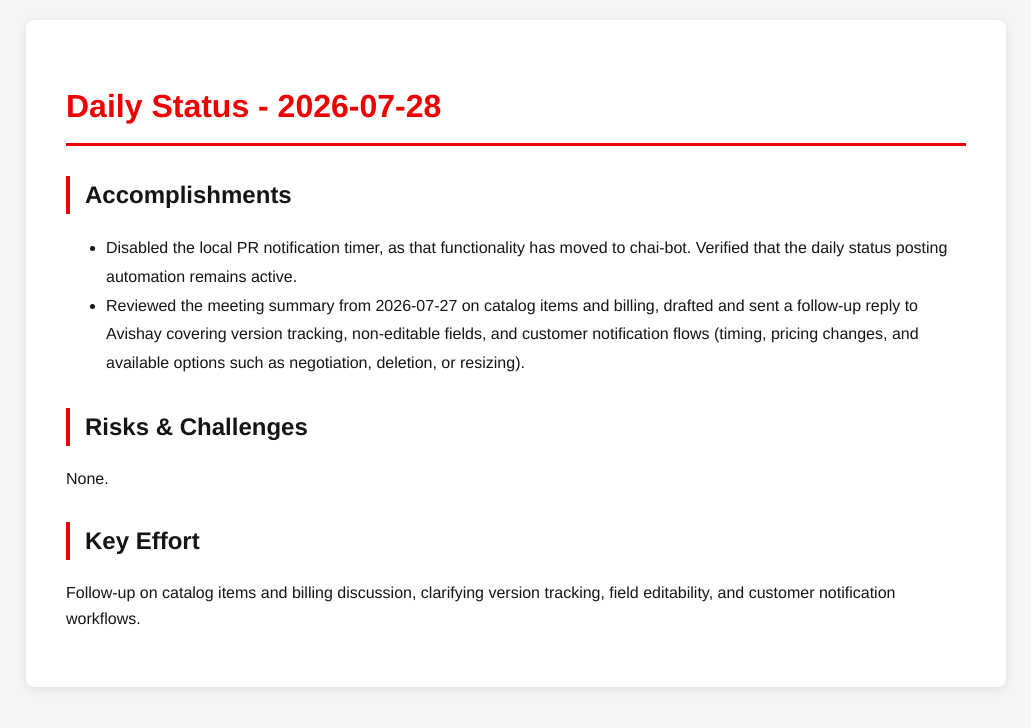
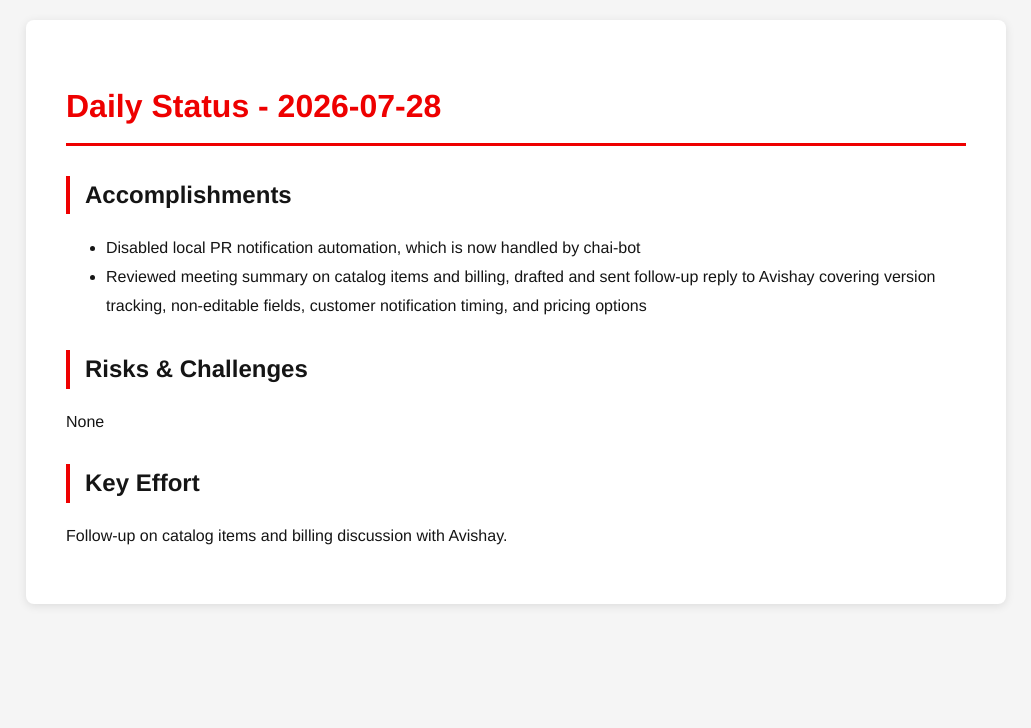
Before and after one commit to tzvatot/daily-status, a Jekyll site: the page built from 2026-07-28.md, in a window 1280 px wide. Shown: the top 728 px of the page, without its empty margins (124-1155 px from the left). Built offline with Jekyll 4.4.1, drawn with Linux system fonts in a browser that asks for light colours.

Commit message:
Daily status update - 2026-07-28

```diff
--- a/2026-07-28.md
+++ b/2026-07-28.md
@@ -7,11 +7,11 @@ date: 2026-07-28
 # Daily Status - 2026-07-28
 
 ## Accomplishments
-- Disabled the local PR notification timer, as that functionality has moved to chai-bot. Verified that the daily status posting automation remains active.
-- Reviewed the meeting summary from 2026-07-27 on catalog items and billing, drafted and sent a follow-up reply to Avishay covering version tracking, non-editable fields, and customer notification flows (timing, pricing changes, and available options such as negotiation, deletion, or resizing).
+- Disabled local PR notification automation, which is now handled by chai-bot
+- Reviewed meeting summary on catalog items and billing, drafted and sent follow-up reply to Avishay covering version tracking, non-editable fields, customer notification timing, and pricing options
 
 ## Risks & Challenges
-None.
+None
 
 ## Key Effort
-Follow-up on catalog items and billing discussion, clarifying version tracking, field editability, and customer notification workflows.
+Follow-up on catalog items and billing discussion with Avishay.
```
